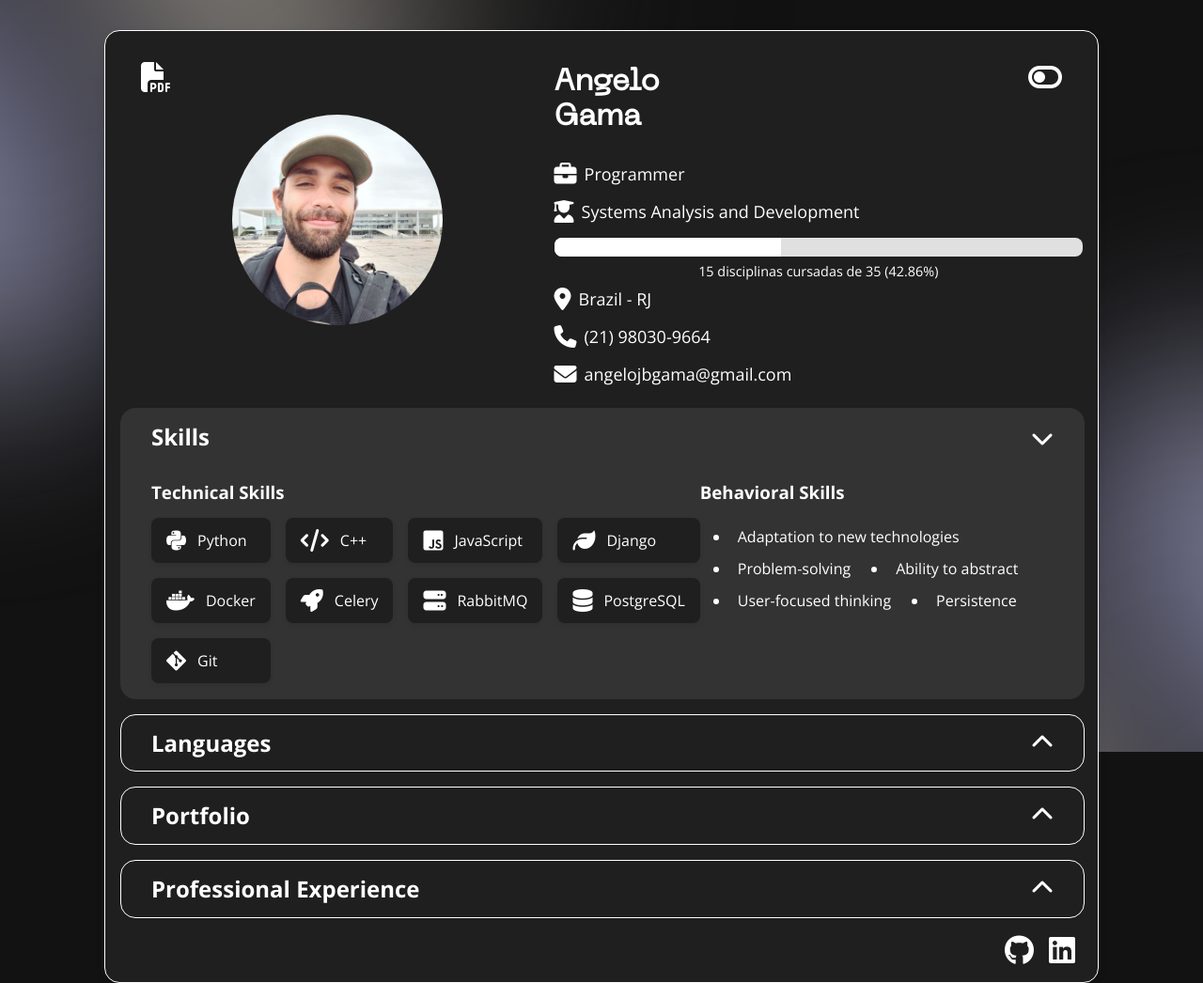
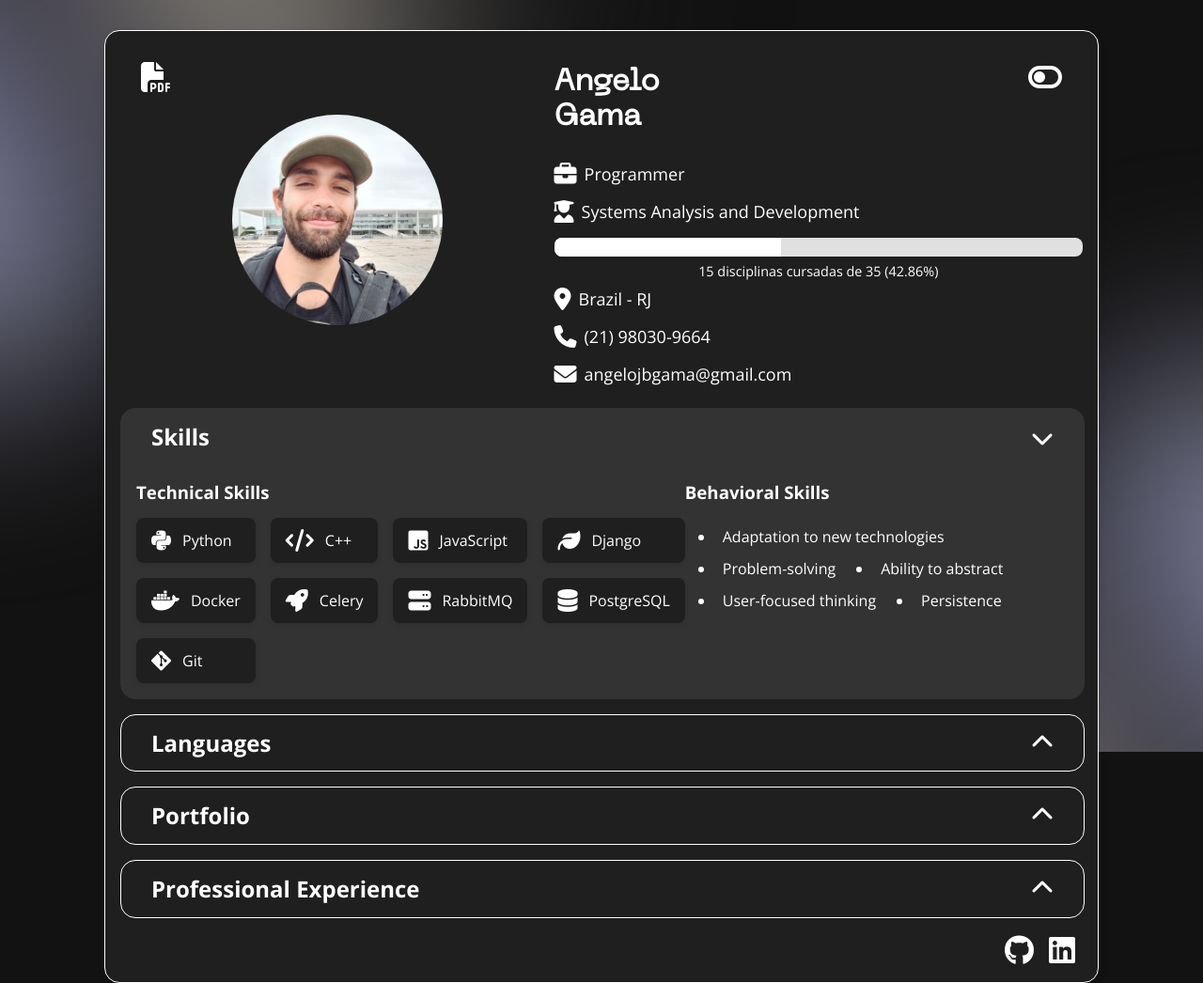
Before and after one commit to angelojbgama/sobremim, a website: page index.html in a window 1280 px wide. Shown: the whole page at 94% size. Drawn offline with nearby package versions, Linux system fonts and the light colour scheme; files whose address does not match are found by name.

Commit message:
style: balance accordion content padding on desktop

```diff
--- a/assets/css/global.css
+++ b/assets/css/global.css
@@ -288,14 +288,14 @@ a:hover {
   opacity: 0;
   transition: opacity 0.25s ease-in-out, height 0.25s ease-in-out,
     padding 0.25s ease-in-out;
-  padding: 0 1rem 0 2rem;
+  padding: 0 1rem;
 }
 
 .acordeon.open .content {
   display: block;
   height: auto;
   opacity: 1;
-  padding: 0 1rem 1rem 2rem;
+  padding: 0 1rem 1rem;
 }
 
 /* ===========================================================
```
